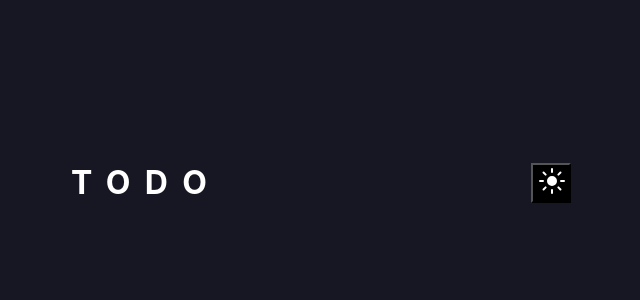
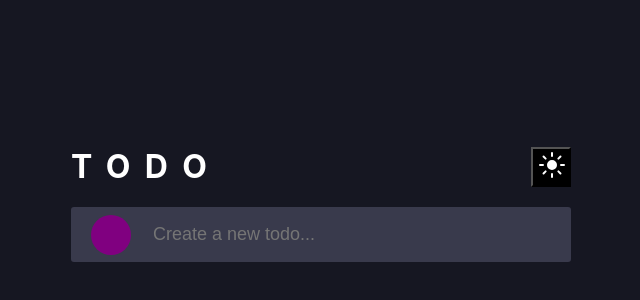
Before and after one commit to CamryLE/react-app-todo, a React (Create React App) app: page / in a window 1280 px wide. Shown: the part 206-506 px from the top of the page, without its empty margins (319-959 px from the left). Built offline with nearby package versions, Linux system fonts and the light colour scheme.

Commit message:
initial input jsx

```diff
--- a/src/components/input.js
+++ b/src/components/input.js
@@ -2,8 +2,9 @@ import React from 'react'
 
 const Input = () => {
   return (
-    <div>
-      <input type='text'></input>
+    <div className='task'>
+        <input className='checkbox'type ='checkbox'></input>
+        <input type='text' placeholder='Create a new todo...'></input>
     </div>
   )
 }
```
